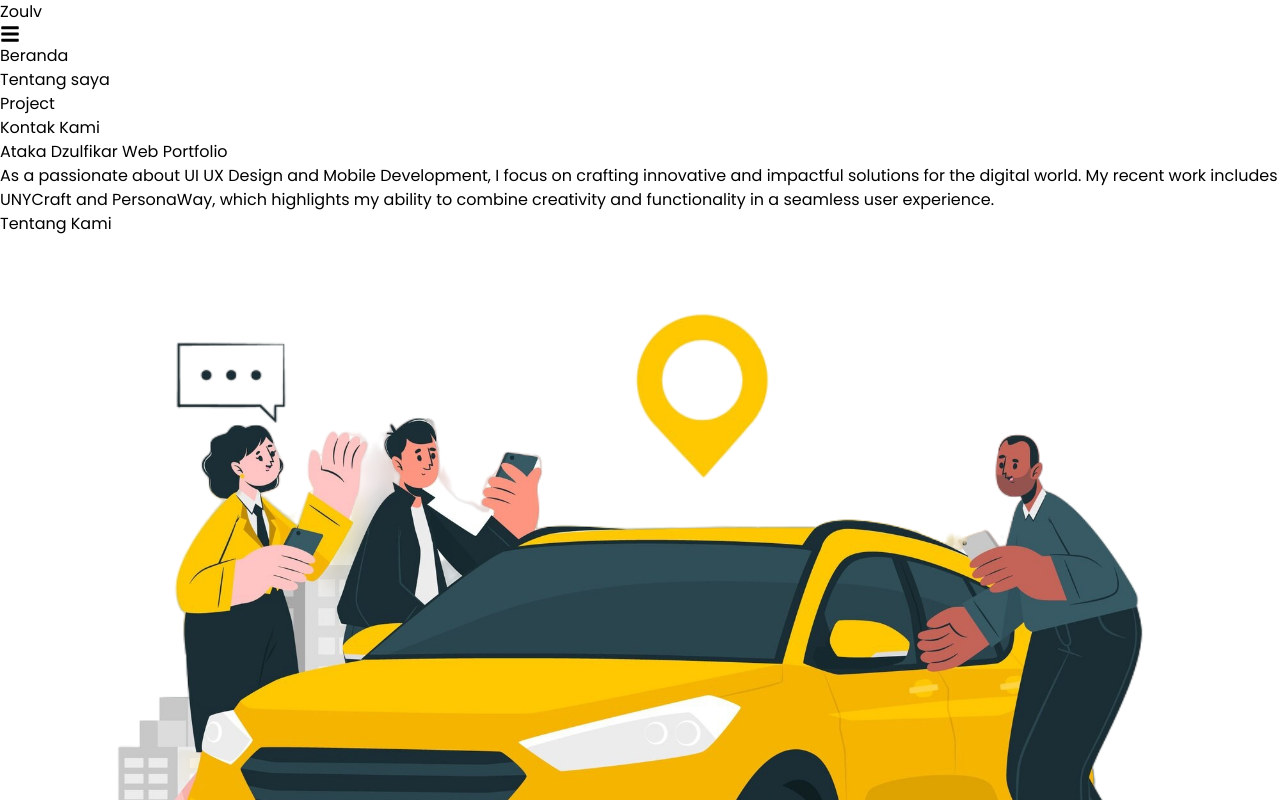
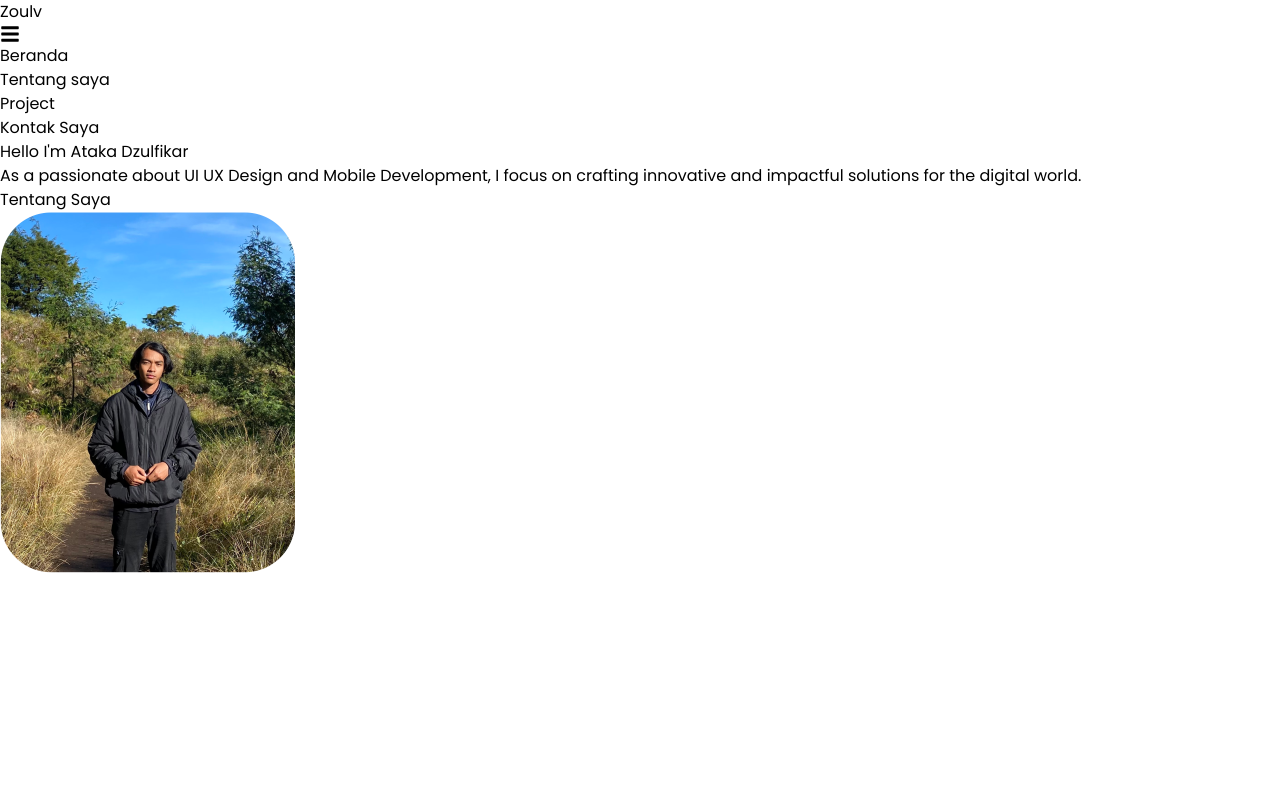
Before and after one commit to atzulf/zoulv-portfolio, a React (Vite) app: page / in a window 1280 px wide. Shown: the top 800 px of the page. Built offline with nearby package versions, Linux system fonts and the light colour scheme.

Commit message:
start of 2025

```diff
--- a/src/components/Navbar.jsx
+++ b/src/components/Navbar.jsx
@@ -44,7 +44,7 @@ const Navbar = () => {
         </ul>
         <div className="social hidden md:block">
           <a href="#" className="bg-sky-500 px-5 py-2 rounded-full text-white font-bold hover:bg-sky-600 transition-all">
-            Kontak Kami
+            Kontak Saya
           </a>
         </div>
       </div>
--- a/src/pages/Home.jsx
+++ b/src/pages/Home.jsx
@@ -1,35 +1,35 @@
-import mobil from "../assets/images/mob.png";
+import beranda from "../assets/images/mafoto.png";
 
 const Home = () => {
   return (
     <div className="home py-12">
-      <div className="container mx-auto px-8 md:px-16 lg:px-24">
-        <div className="hero grid grid-cols-2 pt-32 gap-20 lg:flex-row items-center justify-between">
-          <div className="box text-center lg:text-left mb-8 lg:mb-0 lg:max-w-md">
-            <h1 className="text-5xl/tight font-semibold  mb-4">
-              Ataka Dzulfikar <span className="text-sky-500">Web Portfolio</span>
+      <div className="container mx-auto px-4 md:px-16 lg:px-24 max-w-screen-xl">
+        <div className="hero grid grid-cols-1 lg:grid-cols-2 pt-32 gap-8 items-center justify-center">
+          <div className="box text-center lg:text-left mb-2 lg:mb-0 lg:max-w-md">
+            <h1 className="text-5xl font-bold mb-3">
+              Hello I&apos;m <span className="text-sky-500 text-5xl inline">Ataka Dzulfikar</span>
             </h1>
-            <p className="text-base/8 mb-7">As a passionate about UI UX Design and Mobile Development,
-            I focus on crafting innovative and impactful solutions for the digital world.
-            My recent work includes UNYCraft and PersonaWay, which highlights my ability to combine creativity and functionality in a seamless user experience.</p>
-            <a href="#" className="inline-block mt-4 text-white bg-sky-500 px-6 py-3 rounded-full font-medium shadow-lg hover:bg-sky-600 transition-all">
-              Tentang Kami <i className="ri-eye-line ms-1"></i>
+            <p className="text-base mb-7">
+              As a passionate about UI UX Design and Mobile Development, I focus on crafting innovative and impactful solutions for the digital world.
+            </p>
+            <a
+              href="#"
+              className="inline-block mt-3 text-white bg-sky-500 px-6 py-3 rounded-full font-medium shadow-lg hover:bg-sky-600 transition-all"
+            >
+              Tentang Saya <i className="ri-eye-line ms-1"></i>
             </a>
           </div>
-          <div className="box">
-          <img src={mobil} alt="mobil" />
-          </div>
-        </div>
-
-        <div className="about">
-          <div className="box">
-            <img src="" alt="" />
+          <div className="box flex justify-center lg:justify-end">
+            <img
+              src={beranda}
+              alt="beranda"
+              className="max-w-full h-auto rounded-lg shadow-lg"
+            />
           </div>
         </div>
       </div>
     </div>
-
   );
-}
+};
 
 export default Home;
```
Also changed, not shown: src/assets/images/mafoto.png (added).
